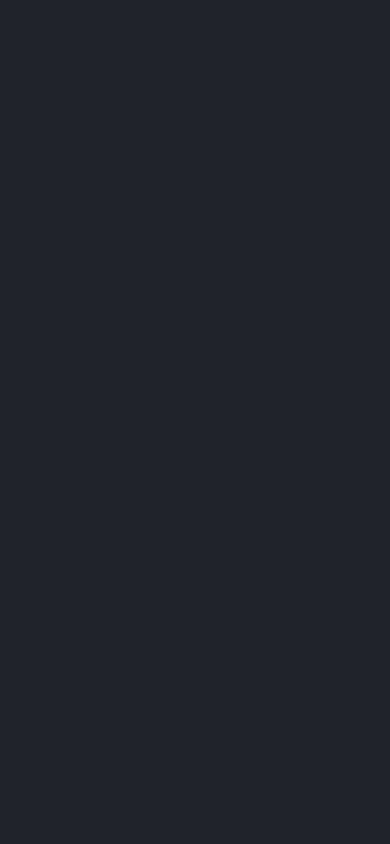
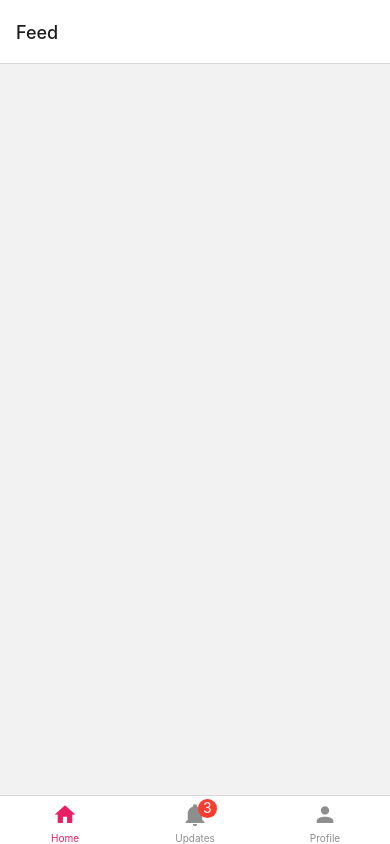
Before and after one commit to safadl/Wave-chat, a React Native app: screen / in a window 390 px wide. Built offline with nearby package versions, Linux system fonts and the light colour scheme.

Commit message:
Add navigation container to app component

```diff
--- a/App.tsx
+++ b/App.tsx
@@ -1,6 +1,8 @@
 import React, { useCallback, useEffect, useState } from 'react';
 import { StyleSheet, Text, View,Button,Image, Dimensions } from 'react-native';
 import * as SplashScreen from 'expo-splash-screen';
+import { NavigationContainer } from '@react-navigation/native';
+import { BottomNavigator } from './src/navigation/BottomNavigator';
 
 SplashScreen.preventAutoHideAsync();
 
@@ -22,33 +24,34 @@ export default function App() {
       } finally {
         // Tell the application to render
         setAppIsReady(true);
+        await SplashScreen.hideAsync();
+
       }
     }
 
     prepare();
   }, []);
 
-  const onLayoutRootView = useCallback(async () => {
-    if (appIsReady) {
 
-      await SplashScreen.hideAsync();
-    }
-  }, [appIsReady]);
+  // const onLayoutRootView = useCallback(async () => {
+  //   if (appIsReady) {
+
+  //     await SplashScreen.hideAsync();
+  //   }
+  // }, [appIsReady]);
 
   if (!appIsReady) {
     return null;
   }
 
   return (
-    <View style={styles.animationContainer}onLayout={onLayoutRootView} >
-      <View        style={{alignSelf:'center',alignItems:'center',justifyContent:'center'}}
->
+    <NavigationContainer>
+     {/* <View onLayout={onLayoutRootView} > */}
 
-      <View style={styles.buttonContainer}>
-      </View>
-      </View>
+    <BottomNavigator />
 
-    </View>
+    {/* </View>  */}
+    </NavigationContainer>
   );
 }
 
```
